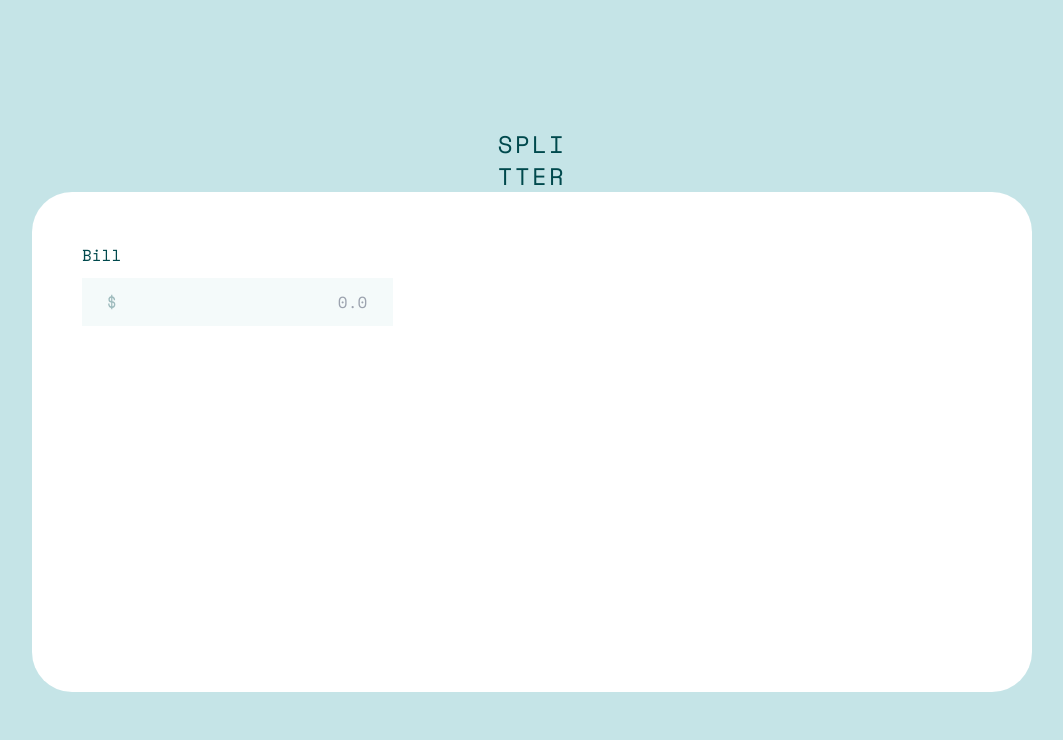
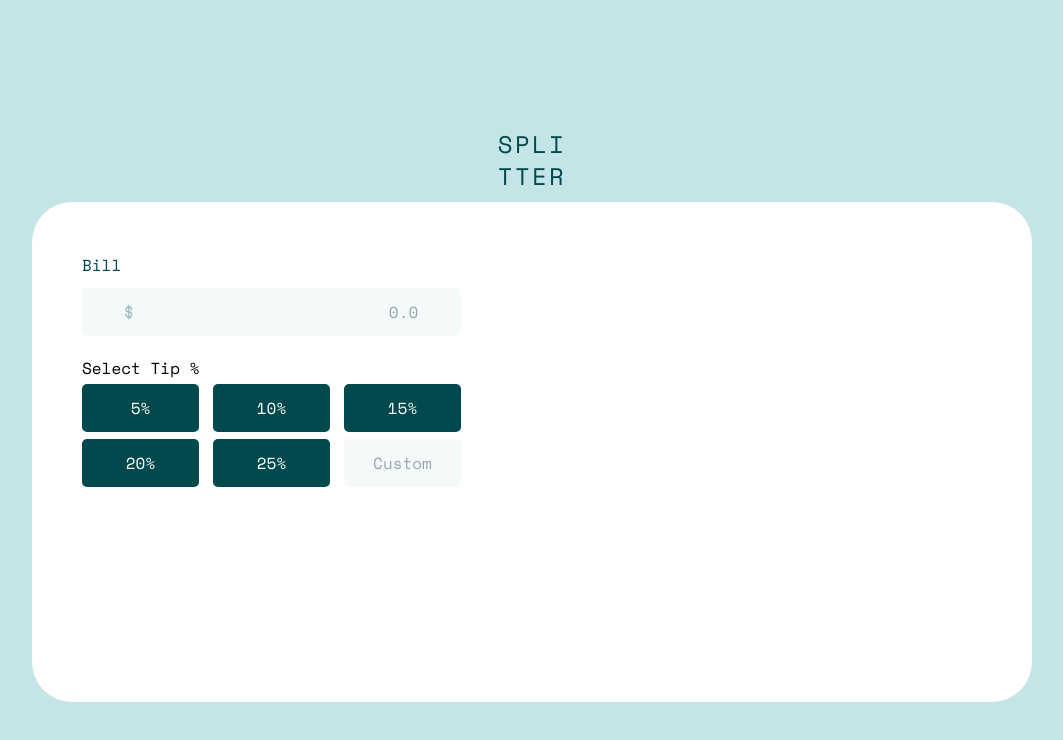
Before and after one commit to StaleJ/Splitter, a React (Create React App) app: page / in a window 1280 px wide. Shown: the top 740 px of the page, without its empty margins (108-1171 px from the left). Built offline with nearby package versions, Linux system fonts and the light colour scheme.

Commit message:
Styling Tip selecter

```diff
--- a/src/Components/Card.tsx
+++ b/src/Components/Card.tsx
@@ -1,9 +1,11 @@
 import Bill from "./Bill";
+import Tip from "./Tip";
 
 function Card() {
     return (
         <div className="Card">
             <Bill/>
+            <Tip/>
         </div>
     );
 }
--- /dev/null
+++ b/src/Components/Tip.tsx
@@ -0,0 +1,17 @@
+function Tip() {
+    return (
+        <div className="Tip">
+            <h3>Select Tip %</h3>
+            <div className="Tip-Grid">
+                <button>5%</button>
+                <button>10%</button>
+                <button>15%</button>
+                <button>20%</button>
+                <button>25%</button>
+                <input id="number" type="number" placeholder="Custom" className="Custom-Tip" />
+            </div>
+        </div>
+    );
+}
+
+export default Tip;
--- a/src/index.css
+++ b/src/index.css
@@ -14,8 +14,13 @@
 
 }
 
+input:focus::placeholder {
+    color: transparent;
+}
+
 .Title {
     color: var(--Very-dark-cyan);
+    padding-bottom: 10px;
 }
 
 .App {
@@ -51,17 +56,17 @@
 
 .Bill-Input-Field {
     display: flex;
-    width: 311px;
+    width: 379px;
     height: 48px;
     background-color: var(--Light-grayish-cyan-2);
     justify-content: space-around;
     align-items: center;
+    border-radius: 5px;
 }
 
 
 .Bill-Input-Field:hover {
     border: solid var(--Strong-cyan);
-    border-radius: 10px;
     border-width: 0.15em;
 }
 
@@ -70,6 +75,48 @@
     height: 16px;
     vertical-align: middle;
 
+}
+
+.Tip {
+    padding: 0px 50px 20px;
+}
+
+.Tip-Grid {
+    display: flex;
+    width: 379px;
+    height: 111px;
+    flex-wrap: wrap;
+    justify-content: space-between;
+    align-items: center;
+}
+
+button {
+    height: 48px;
+    width: 117px;
+    border-radius: 5px;
+    background-color: var(--Very-dark-cyan);
+    color: var(--White);
+}
+
+.Custom-Tip {
+    height: 48px;
+    width: 117px;
+    border-radius: 5px;
+    background-color: var(--Light-grayish-cyan-2);
+    text-align: center;
+
+}
+
+.Custom-Tip:focus {
+    text-align: right;
+    padding-right: 10px;
+    border: solid var(--Strong-cyan);
+    border-width: 0.15em;
+}
+
+
+button:focus {
+    background-color: var(--Strong-cyan);
 }
 
 input:focus,
```
